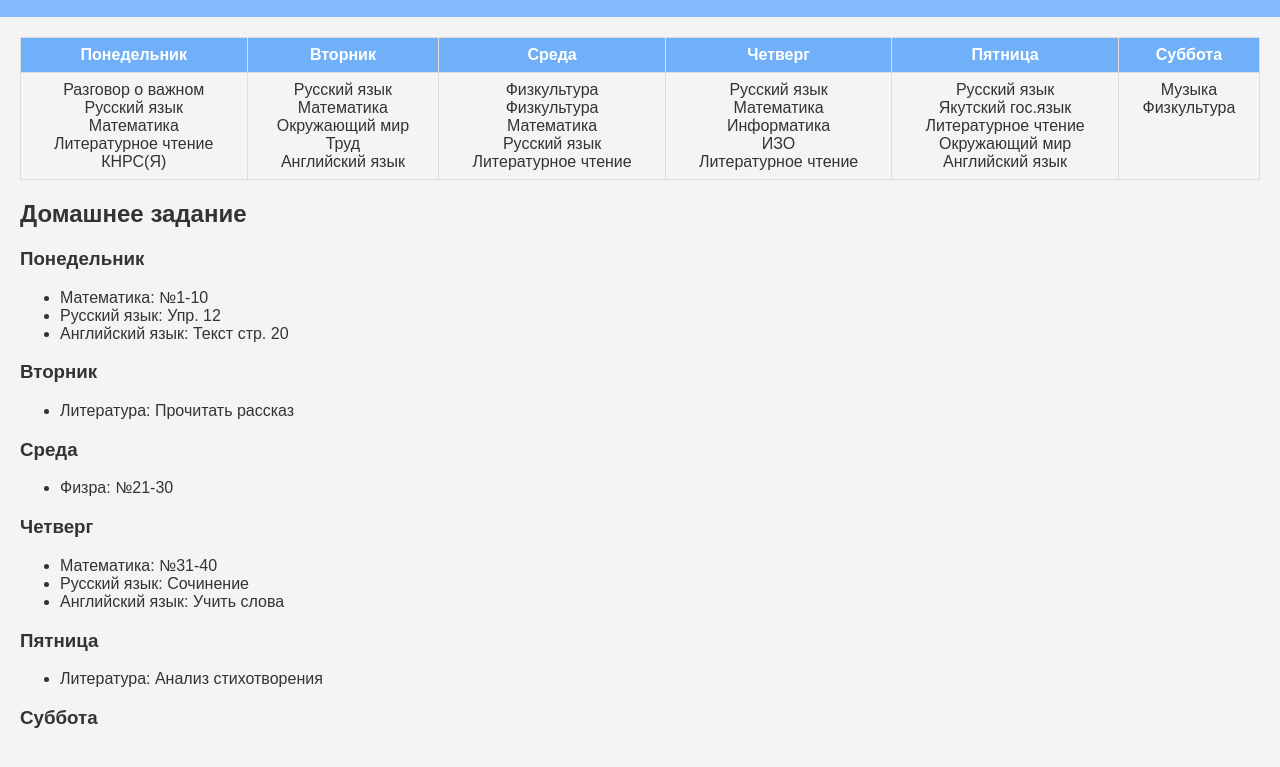
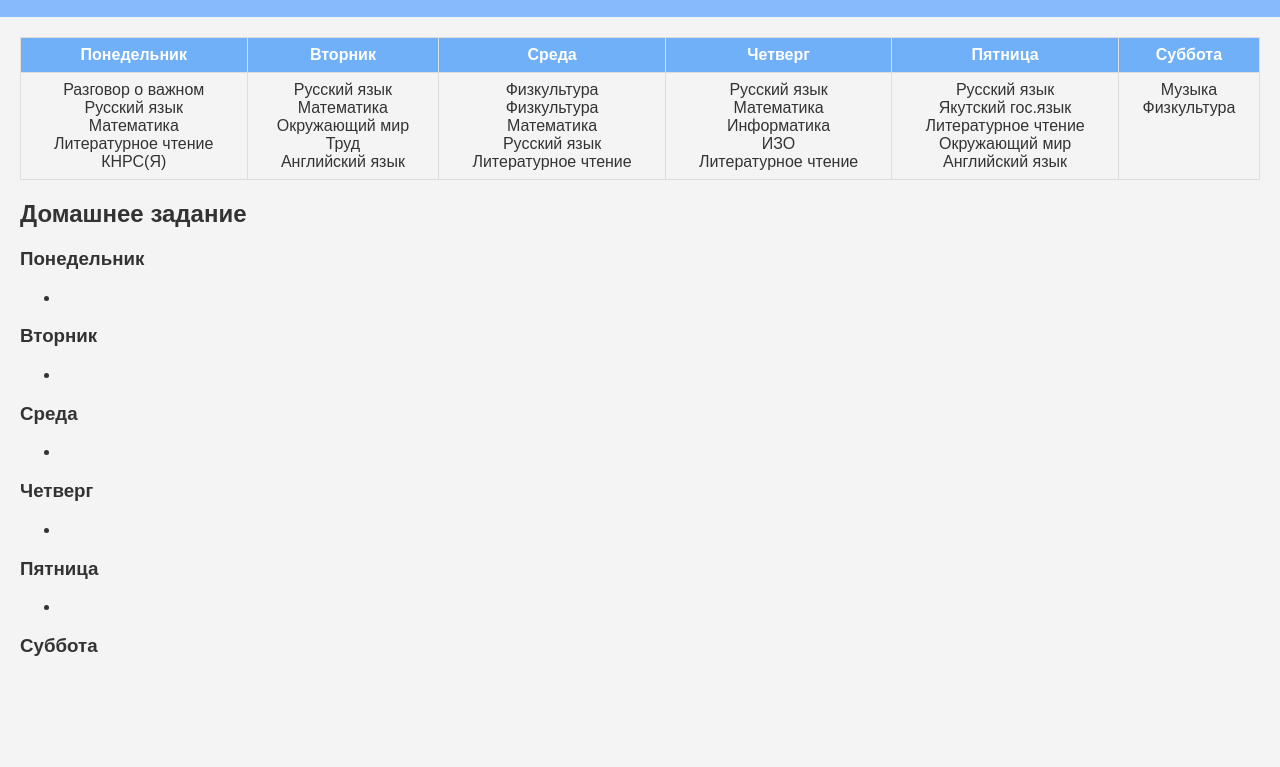
Before and after one commit to leranova02/raspisanie, a plain HTML site: page index.html in a window 1280 px wide. Shown: the part 95-862 px from the top of the page. After the commit the page ends 800 px from the top, so only its background shows below. Drawn offline with Linux system fonts and the light colour scheme.

Commit message:
Update index.html

```diff
--- a/index.html
+++ b/index.html
@@ -76,39 +76,37 @@
                 <div class="day-homework" id="monday-homework">
                     <h3>Понедельник</h3>
                     <ul id="monday-homework-list">
-                        <li>Математика: №1-10</li>
-                        <li>Русский язык: Упр. 12</li>
-                        <li>Английский язык: Текст стр. 20</li>
+                        <li></li>
+
                     </ul>
                 </div>
 
                 <div class="day-homework" id="tuesday-homework">
                     <h3>Вторник</h3>
                     <ul id="tuesday-homework-list">
-                        <li>Литература: Прочитать рассказ</li>
+                        <li></li>
                     </ul>
                 </div>
 
                 <div class="day-homework" id="wednesday-homework">
                     <h3>Среда</h3>
                     <ul id="wednesday-homework-list">
-                        <li>Физра: №21-30</li>
+                        <li> </li>
                     </ul>
                 </div>
 
                 <div class="day-homework" id="thursday-homework">
                     <h3>Четверг</h3>
                     <ul id="thursday-homework-list">
-                        <li>Математика: №31-40</li>
-                        <li>Русский язык: Сочинение</li>
-                        <li>Английский язык: Учить слова</li>
+                        <li> </li>
+
                     </ul>
                 </div>
 
                 <div class="day-homework" id="friday-homework">
                     <h3>Пятница</h3>
                     <ul id="friday-homework-list">
-                        <li>Литература: Анализ стихотворения</li>
+                        <li> </li>
                     </ul>
                 </div>
                  <div class="day-homework" id="saturday-homework">
```
